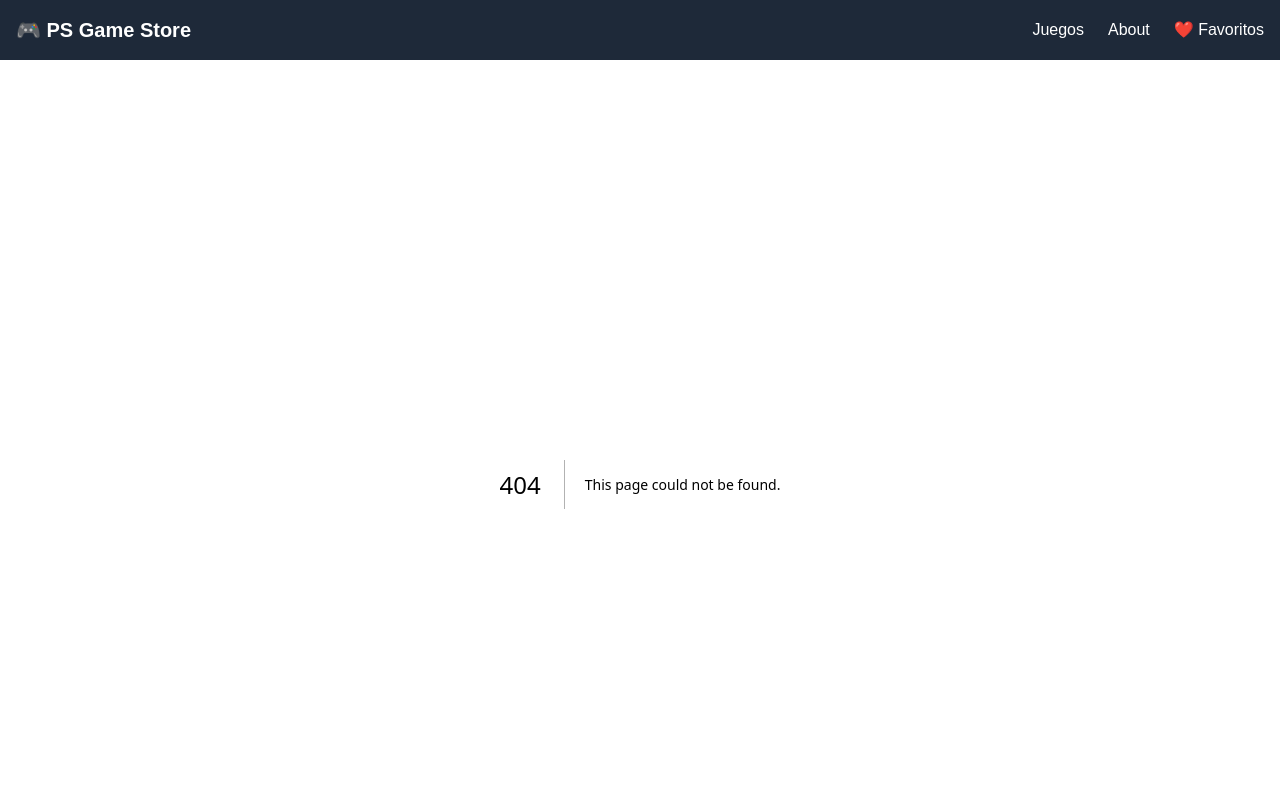
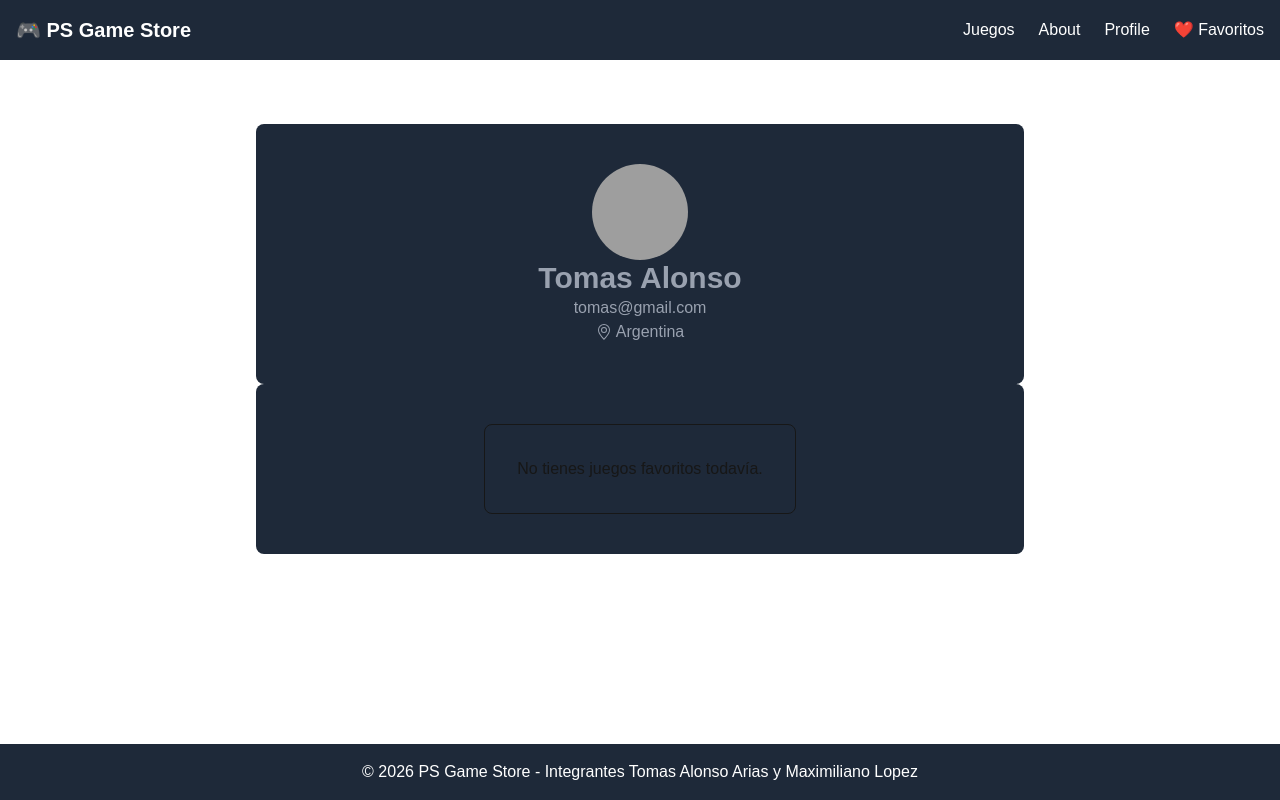
Before and after one commit to tomasalonso002/tp2_programacion3, a Next.js app: page /profile in a window 1280 px wide. Before the commit this address had no page. Shown: the top 800 px of the page. Built offline with nearby package versions, Linux system fonts and the light colour scheme; grey boxes are pictures that could not be loaded.

Commit message:
Se creo el componente DeleteButton y se aplico en el componente GameCard

```diff
--- /dev/null
+++ b/src/app/components/DeleteButton.jsx
@@ -0,0 +1,23 @@
+"use client";
+
+import { useCart } from "../context/CartContext";
+
+export default function RemoveFromCart({ game }) {
+  const { removeFromCart } = useCart();
+
+  return (
+    <button
+      onClick={() => removeFromCart(game.id)}
+      className="
+        bg-red-600
+        text-white
+        px-4
+        py-2
+        rounded
+        hover:bg-red-700
+      "
+    >
+      Eliminar
+    </button>
+  );
+}
--- a/src/app/components/GameCard.jsx
+++ b/src/app/components/GameCard.jsx
@@ -4,7 +4,9 @@ import Image from "next/image";
 import Link from "next/link";
 import FavoriteButton from "./FavoriteButton";
 
-export default function GameCard({ game }) {
+import RemoveFromCart from "./DeleteButton"
+
+export default function GameCard({ game, showFavoriteButton = true, showRemoveButton= true }) {
   return (
     <div className="border rounded-lg overflow-hidden shadow-lg hover:shadow-xl transition-shadow h-full flex flex-col">
 
@@ -38,9 +40,14 @@ export default function GameCard({ game }) {
           </span>
         </div>
 
-        <div className="mt-auto">
+        {showFavoriteButton && (
           <FavoriteButton game={game} />
-        </div>
+        )}
+
+        {showRemoveButton &&(
+          <RemoveFromCart game={game}/>
+        )}
+
 
       </div>
     </div>
--- a/src/app/components/Navbar.jsx
+++ b/src/app/components/Navbar.jsx
@@ -24,6 +24,12 @@ export default function Navbar() {
             About
           </Link>
 
+          <Link href="/profile" className="hover:text-gray-300">
+            Profile
+          </Link>
+
+
+
           <Link
             href="/ps-games/favoritos"
             className="hover:text-gray-300 relative"
--- a/src/app/context/CartContext.jsx
+++ b/src/app/context/CartContext.jsx
@@ -37,6 +37,7 @@ export function CartProvider({ children }) {
   };
 
 
+
   if (!isMounted) return null;
 
   return (
--- /dev/null
+++ b/src/app/profile/page.jsx
@@ -0,0 +1,45 @@
+"use client";
+
+import { useCart } from "@/app/context/CartContext";
+import GameCard from "@/app/components/GameCard";
+
+export default function Page(){
+    const { cart } = useCart()
+
+    return(
+      <main className="flex flex-col items-center pt-10">
+      <section className="w-full max-w-3xl flex flex-col items-center bg-gray-800 rounded-lg p-10">
+        <img
+          src="https://encrypted-tbn0.gstatic.com/images?q=tbn:ANd9GcSrE4Xg0bnJnv3uzzh9HalVK8asDSw6bLKDzyA7US48-7s9b-EMjIbgJqU&s=10"
+          className="h-24 w-24 rounded-full"
+          alt=""
+        />
+        <h1 className="text-3xl font-bold text-gray-400">Tomas Alonso</h1>
+        <p className="text-gray-400">tomas@gmail.com</p>
+        <p className="flex gap-1 items-center text-gray-400">
+          <svg width="16" height="16" fill="currentColor" className="bi bi-geo-alt" viewBox="0 0 16 16">
+            <path d="M12.166 8.94c-.524 1.062-1.234 2.12-1.96 3.07A32 32 0 0 1 8 14.58a32 32 0 0 1-2.206-2.57c-.726-.95-1.436-2.008-1.96-3.07C3.304 7.867 3 6.862 3 6a5 5 0 0 1 10 0c0 .862-.305 1.867-.834 2.94M8 16s6-5.686 6-10A6 6 0 0 0 2 6c0 4.314 6 10 6 10" />
+            <path d="M8 8a2 2 0 1 1 0-4 2 2 0 0 1 0 4m0 1a3 3 0 1 0 0-6 3 3 0 0 0 0 6" />
+          </svg>
+          Argentina
+        </p>
+      </section>
+        <section className="w-full max-w-3xl flex flex-col items-center bg-gray-800 rounded-lg p-10">
+            {cart.length === 0 ? (
+                <div className="border rounded-lg p-8 text-center">
+                    No tienes juegos favoritos todavía.
+                </div>
+                ) : (
+                    <div className="grid grid-cols-1 md:grid-cols-2 lg:grid-cols-4 gap-6">
+                    {cart.map((game) => (
+                        <GameCard
+                        key={game.id}
+                        game={game}
+                        />
+                    ))}
+                </div>
+                )}
+        </section>
+    </main>
+    )
+}
--- a/src/app/ps-games/[id]/layout.jsx
+++ b/src/app/ps-games/[id]/layout.jsx
@@ -6,6 +6,7 @@ export default function GamesLayout({ children }) {
         <h2 className="text-2xl font-bold">
           🎮 Catálogo PlayStation
         </h2>
+
 
         <p className="text-gray-600">
           Explora juegos y guarda tus favoritos.
--- a/src/app/ps-games/favoritos/page.jsx
+++ b/src/app/ps-games/favoritos/page.jsx
@@ -27,6 +27,7 @@ export default function Favoritos() {
             <GameCard
               key={game.id}
               game={game}
+              showFavoriteButton={false}
             />
           ))}
 
--- a/src/app/ps-games/page.jsx
+++ b/src/app/ps-games/page.jsx
@@ -55,7 +55,7 @@ export default function PlayStationGames() {
 
       <div className="grid grid-cols-1 md:grid-cols-2 lg:grid-cols-4 gap-6 mt-6">
         {games.map((game) => (
-          <GameCard key={game.id} game={game} />
+          <GameCard key={game.id} game={game} showRemoveButton={false} />
         ))}
       </div>
 
```
